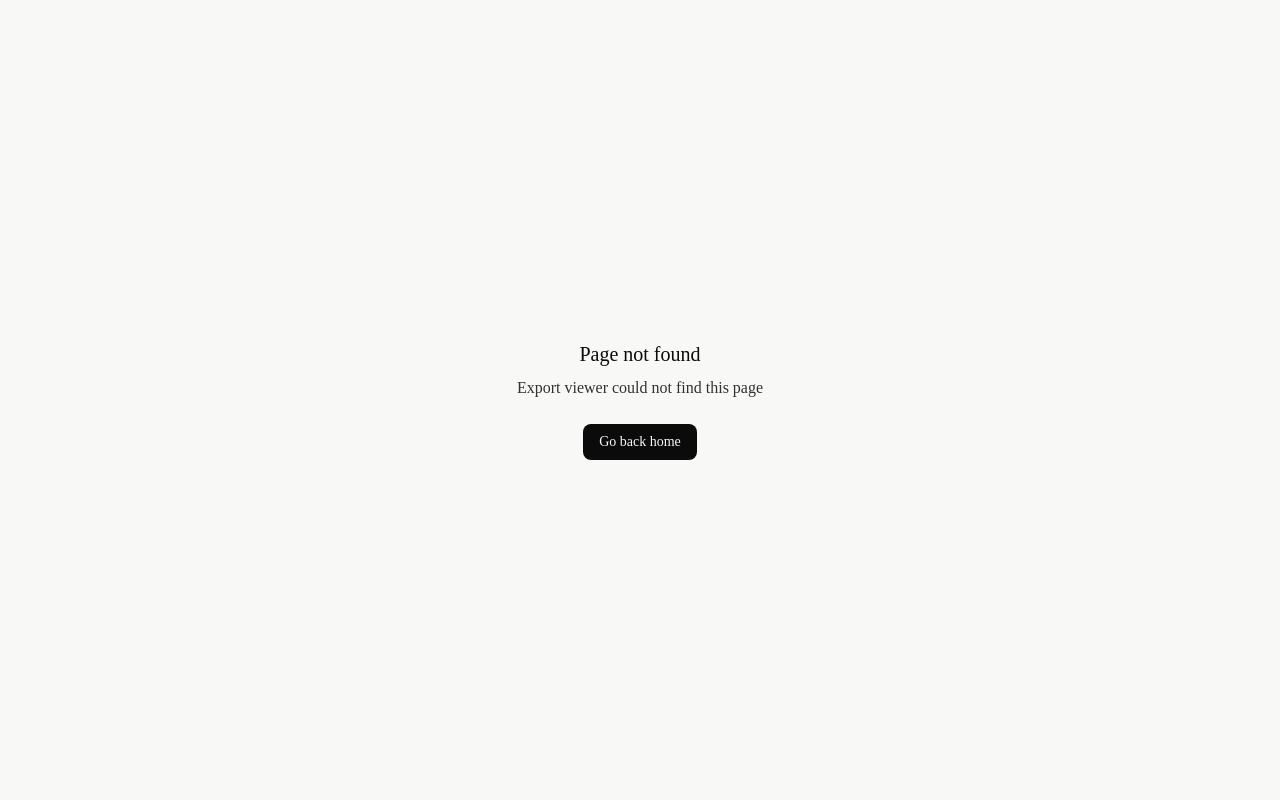
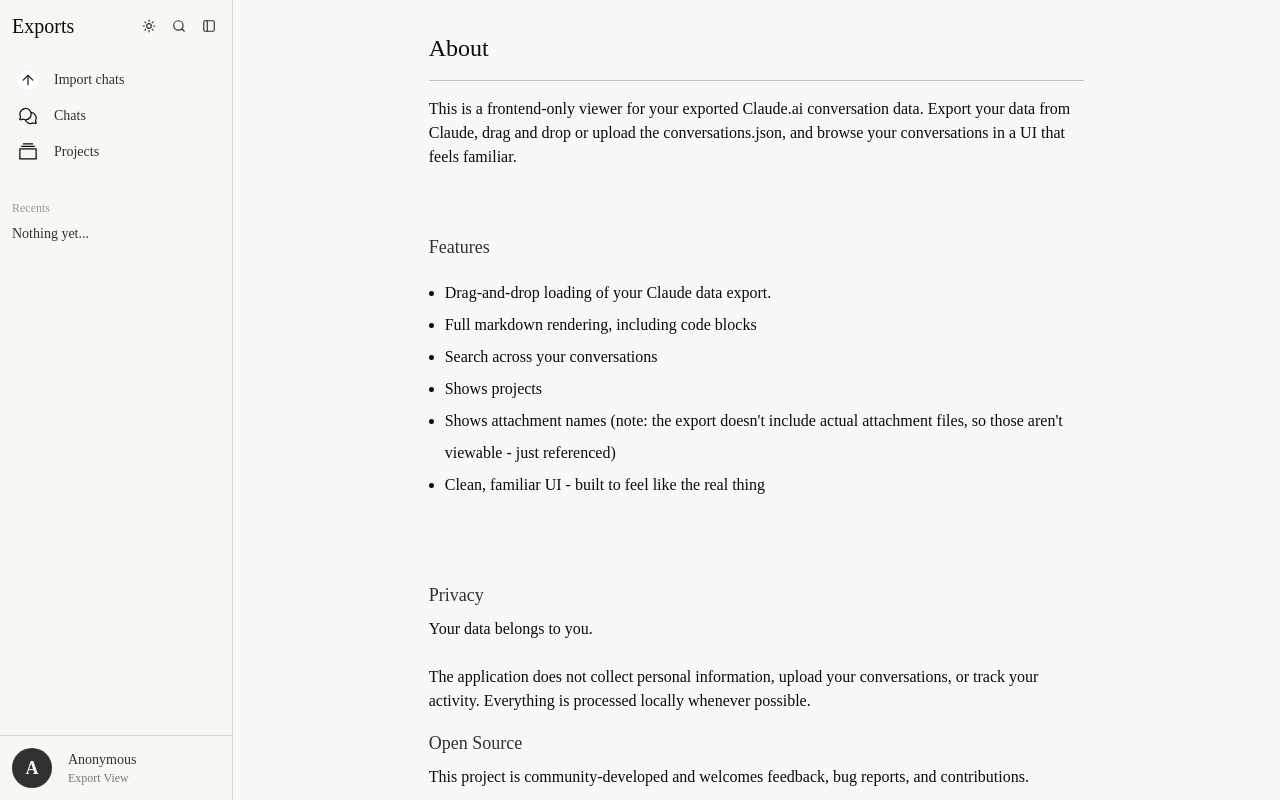
Before and after one commit to vrtq/claude-export-viewer, a React (Vite) app: page /about in a window 1280 px wide. Before the commit this address had no page. Built offline with nearby package versions, Linux system fonts and the light colour scheme; a web font is replaced by a local one.

Commit message:
feat: Switch disclaimer button for about button and create about page

```diff
--- a/src/App.tsx
+++ b/src/App.tsx
@@ -8,6 +8,7 @@
 import Recents from "@/pages/Recents"
 import Projects from "@/pages/Projects"
 import Help from "@/pages/Help"
+import About from "@/pages/About"
 import Sidebar from "@/components/Sidebar"
 
 export default function App() {
@@ -30,6 +31,7 @@
                         <Route path="/recents" element={<Recents />} />
                         <Route path="/projects" element={<Projects />} />
                         <Route path="/help" element={<Help />} />
+                        <Route path="/about" element={<About />} />
                     </Route>
                     <Route path="/*" element={<PageNotFound />} />
                 </Routes>
--- /dev/null
+++ b/src/pages/About.tsx
@@ -0,0 +1,32 @@
+export default function About() {
+    return (
+        <div className="p-8 w-full bg-background h-full flex flex-col items-center overflow-auto ">
+            <div className="flex flex-col h-full w-3/4 lg:w-2/3 font-sans">
+                <h1 className="text-2xl font-serif">About</h1>
+                <hr className="mt-4 mb-4" />
+                <p>This is a frontend-only viewer for your exported Claude.ai conversation data. Export your data from Claude, drag and drop or upload the conversations.json, and browse your conversations in a UI that feels familiar.</p>
+                <br/><br/>
+                <h2 className="text-lg font-serif text-foreground-secondary pt-4">Features</h2>
+                <ul className="p-4 leading-8 list-disc">
+                    <li>Drag-and-drop loading of your Claude data export.</li>
+                    <li>Full markdown rendering, including code blocks</li>
+                    <li>Search across your conversations</li>
+                    <li>Shows projects</li>
+                    <li>Shows attachment names (note: the export doesn't include actual attachment files, so those aren't viewable - just referenced)</li>
+                    <li>Clean, familiar UI - built to feel like the real thing</li>
+                </ul>
+                <br/><br/>
+                <h2 className="text-lg font-serif text-foreground-secondary pt-4 pb-2">Privacy</h2>
+                <p>Your data belongs to you.
+                <br/><br/>
+                The application does not collect personal information, upload your conversations, or track your activity. Everything is processed locally whenever possible.</p>
+                <h2 className="text-lg font-serif text-foreground-secondary pt-4 pb-2">Open Source</h2>
+                <p>This project is community-developed and welcomes feedback, bug reports, and contributions.</p>
+                <h2 className="text-lg font-serif text-foreground-secondary pt-4 pb-2">Disclaimer</h2>
+                <p>This project is <span className="font-semibold">not affiliated with, endorsed by, or sponsored  by Anthropic</span>. "Anthropic," "Claude," and related trademarks are the property of Anthropic, PBC and are used solely to identify the export format supported by this application.
+                <br/><br/>
+                This software is provided "as is" without warranties of any kind.</p>
+            </div>
+        </div>
+    )
+}
--- a/src/pages/Home.tsx
+++ b/src/pages/Home.tsx
@@ -68,14 +68,14 @@
                         </Link>
                     </OptionButton>
                     <OptionButton>
-                        <Link to="/disclaimer" className="w-full h-full flex flex-row items-center justify-center gap-2 ">
+                        <Link to="/about" className="w-full h-full flex flex-row items-center justify-center gap-2 ">
                             <svg xmlns="http://www.w3.org/2000/svg" width={16} height={16} viewBox="0 0 24 24">
                                 <g fill="none" stroke="currentColor" strokeLinecap="round" strokeLinejoin="round" strokeWidth={2}>
                                     <circle cx={12} cy={12} r={10}></circle>
                                     <path d="M12 8v4m0 4h.01"></path>
                                 </g>
                             </svg>
-                            <p className="text-foreground">Disclaimer</p>
+                            <p className="text-foreground">About</p>
                         </Link>
                     </OptionButton>
                     <OptionButton>
@@ -87,6 +87,7 @@
                         </Link>
                     </OptionButton>
                 </div>
+                <p className="text-xs text-foreground-secondary p-2 pb-4 fixed bottom-0">This project is independent and is not affiliated with, endorsed by, or sponsored by Anthropic. All trademarks belong to their respective owners. Use this tool at your own discretion.</p>
             </div>
         </div>
     )
```
